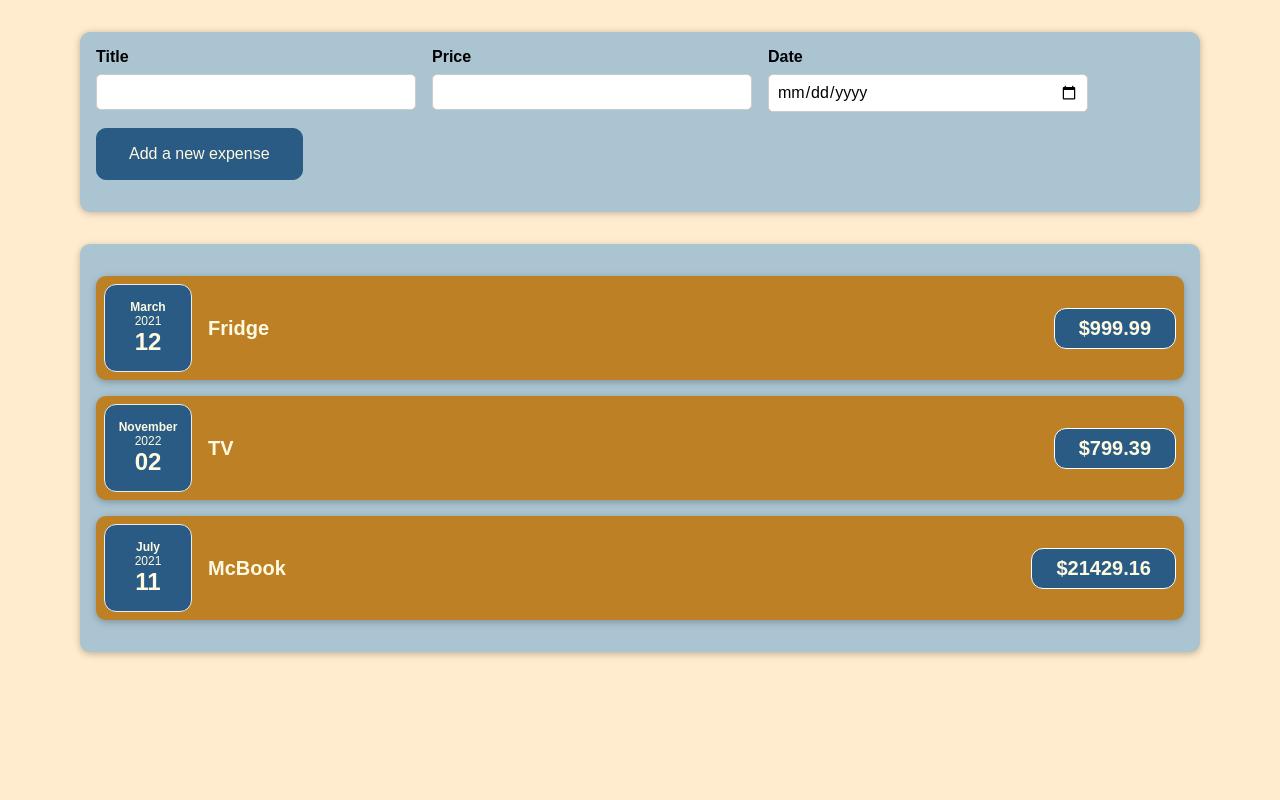
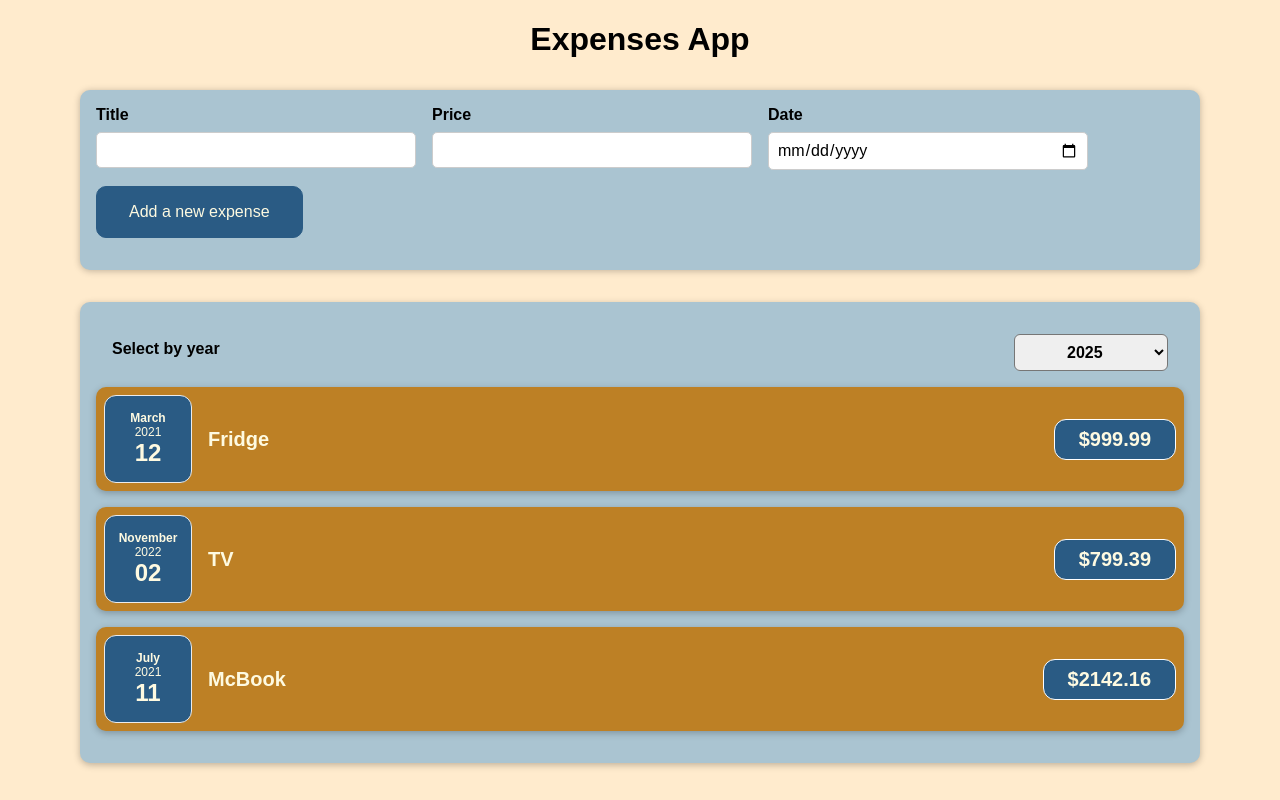
Before and after one commit to frontdev24kv/expenses_app, a React (Vite) app: page / in a window 1280 px wide. Built offline with nearby package versions, Linux system fonts and the light colour scheme.

Commit message:
create CostsFilter component to select expemses by year

```diff
--- a/src/App.jsx
+++ b/src/App.jsx
@@ -2,30 +2,34 @@ import Costs from "./components/Costs";
 import NewCost from "./components/NewCost";
 
 function App() {
-
   const costs = [
     {
+      id: "c1",
       date: new Date(2021, 2, 12),
-      description: 'Fridge',
-      amount: 999.99
+      description: "Fridge",
+      amount: 999.99,
     },
     {
+      id: "c2",
       date: new Date(2022, 10, 2),
-      description: 'TV',
-      amount: 799.39
+      description: "TV",
+      amount: 799.39,
     },
     {
+      id: "c3",
       date: new Date(2021, 6, 11),
-      description: 'McBook',
-      amount: 21429.16
+      description: "McBook",
+      amount: 2142.16,
     },
-  ]
-
+  ];
+  const addCost = (cost) => {
+    console.log(cost);
+  };
   return (
     <>
-      {/* <h1>Expenses App</h1> */}
-      <NewCost />
-      <Costs costs={costs}/>
+      <h1 className="main-title">Expenses App</h1>
+      <NewCost onAddCost={addCost} />
+      <Costs costs={costs} />
     </>
   );
 }
--- a/src/components/CostForm/index.jsx
+++ b/src/components/CostForm/index.jsx
@@ -1,7 +1,7 @@
 import { useState } from "react";
 import "./index.css";
 
-const CostForm = () => {
+const CostForm = (props) => {
   const [title, setTitle] = useState("");
   const [price, setPrice] = useState("");
   const [date, setDate] = useState("");
@@ -17,11 +17,12 @@ const CostForm = () => {
   };
   const submitHandler = (e) => {
     e.preventDefault();
-    costData = {
+    const costData = {
       title,
       price,
-      date
+      date: new Date(date)
     };
+    props.onSaveInputData(costData)
     setTitle('')
     setPrice('')
     setDate('')
@@ -32,7 +33,7 @@ const CostForm = () => {
       <div className="new-cost__controls">
         <div className="new-cost__control">
           <label>Title</label>
-          <input type="text" value={title} onChange={titleChangeHandler} />
+          <input type="text" value={title} onChange={titleChangeHandler} required/>
         </div>
         <div className="new-cost__control">
           <label>Price</label>
@@ -42,6 +43,7 @@ const CostForm = () => {
             min="0.01"
             step="0.01"
             onChange={priceChangeHandler}
+            required
           />
         </div>
         <div className="new-cost__control">
@@ -52,6 +54,7 @@ const CostForm = () => {
             min="2021-01-01"
             max="2025-12-31"
             onChange={dateChangeHandler}
+            required
           />
         </div>
         <div className="new-cost__actions">
--- a/src/components/Costs/index.jsx
+++ b/src/components/Costs/index.jsx
@@ -1,10 +1,19 @@
 import Card from "../Card";
 import CostItem from "../CostItem";
+import CostsFilter from "../CostsFilter";
+import { useState } from "react";
 import "./index.css";
 
 const Costs = (props) => {
+  const [selectedYear, setSelectedYear] = useState("2025");
+
+  const yearChangeHandler = (year) => {
+    setSelectedYear(year);
+  };
   return (
+    <div>
       <Card className="costs">
+        <CostsFilter year={selectedYear} onChangeYear={yearChangeHandler} />
         <CostItem
           date={props.costs[0].date}
           description={props.costs[0].description}
@@ -21,6 +30,7 @@ const Costs = (props) => {
           amount={props.costs[2].amount}
         />
       </Card>
+    </div>
   );
 };
 
--- /dev/null
+++ b/src/components/CostsFilter/index.css
@@ -0,0 +1,25 @@
+.costs-filter {
+  color: white;
+  padding: 0 1rem;
+}
+
+.costs-filter__control {
+  display: flex;
+  width: 100%;
+  align-items: center;
+  justify-content: space-between;
+  margin: 1rem 0;
+}
+
+.costs-filter label {
+  font-weight: bold;
+  margin-bottom: 0.5rem;
+  color: black;
+}
+
+.costs-filter select {
+  font: inherit;
+  padding: 0.5rem 3rem;
+  font-weight: bold;
+  border-radius: 6px;
+}
--- /dev/null
+++ b/src/components/CostsFilter/index.jsx
@@ -0,0 +1,24 @@
+import "./index.css";
+
+const CostsFilter = (props) => {
+  const yearChangeHandler = (e) => {
+    props.onChangeYear(e.target.value);
+  };
+
+  return (
+    <div className="costs-filter">
+      <div className="costs-filter__control">
+        <label>Select by year</label>
+        <select value={props.year} onChange={yearChangeHandler}>
+          <option value="2025">2025</option>
+          <option value="2024">2024</option>
+          <option value="2023">2023</option>
+          <option value="2022">2022</option>
+          <option value="2021">2021</option>
+        </select>
+      </div>
+    </div>
+  );
+};
+
+export default CostsFilter;
--- a/src/components/NewCost/index.jsx
+++ b/src/components/NewCost/index.jsx
@@ -1,12 +1,20 @@
-import CostForm from '../CostForm';
-import './index.css'
+import CostForm from "../CostForm";
+import "./index.css";
 
-const NewCost = () => {
+const NewCost = (props) => {
+  const saveCostDataHandler = (inputCostData) => {
+    const costData = {
+      ...inputCostData,
+      id: Math.random().toString(),
+    };
+
+    props.onAddCost(costData)
+  };
   return (
-    <div className='new-cost'>
-      <CostForm />
+    <div className="new-cost">
+      <CostForm onSaveInputData={saveCostDataHandler} />
     </div>
-   );
-}
+  );
+};
 
 export default NewCost;
--- a/src/index.css
+++ b/src/index.css
@@ -8,3 +8,7 @@ body {
   background-color: blanchedalmond;
   font-family: Arial, Helvetica, sans-serif;
 }
+
+.main-title {
+  text-align: center;
+}
```
Lines whose indentation alone changed are shown as unchanged.
